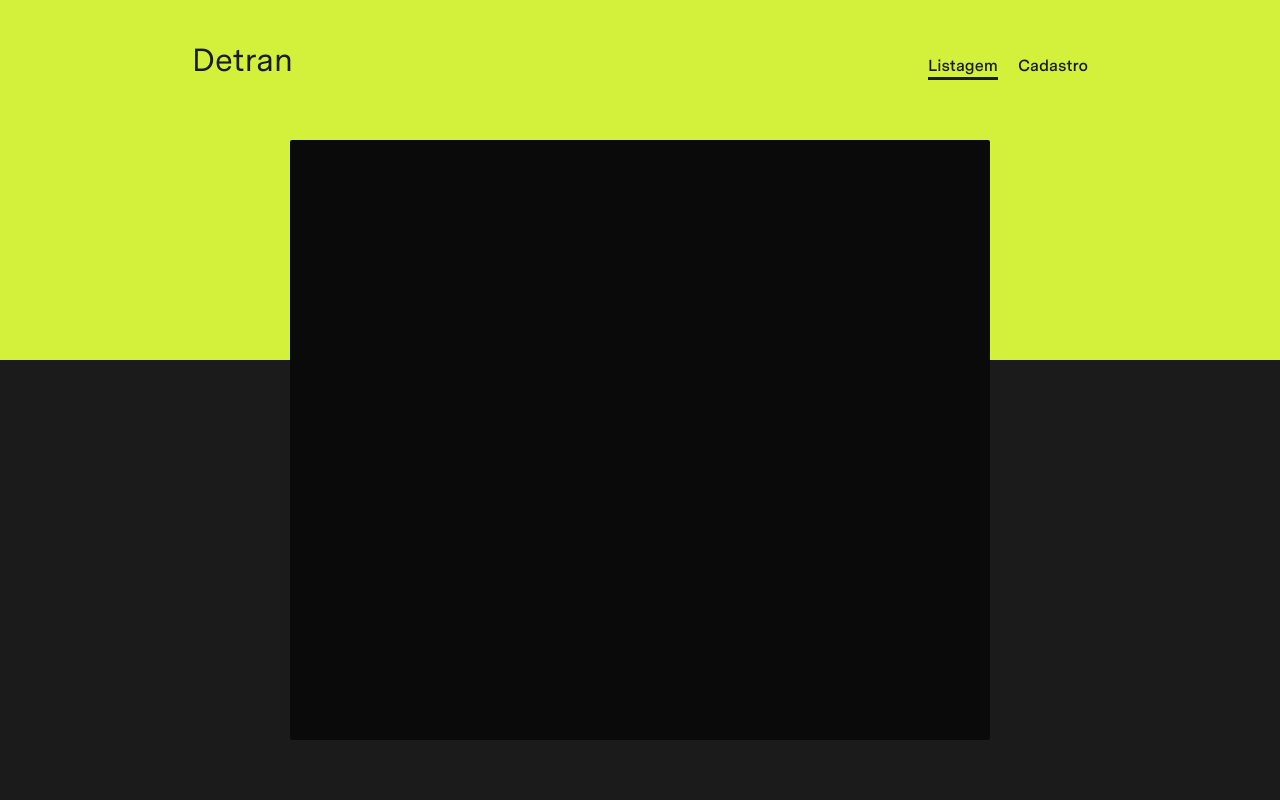
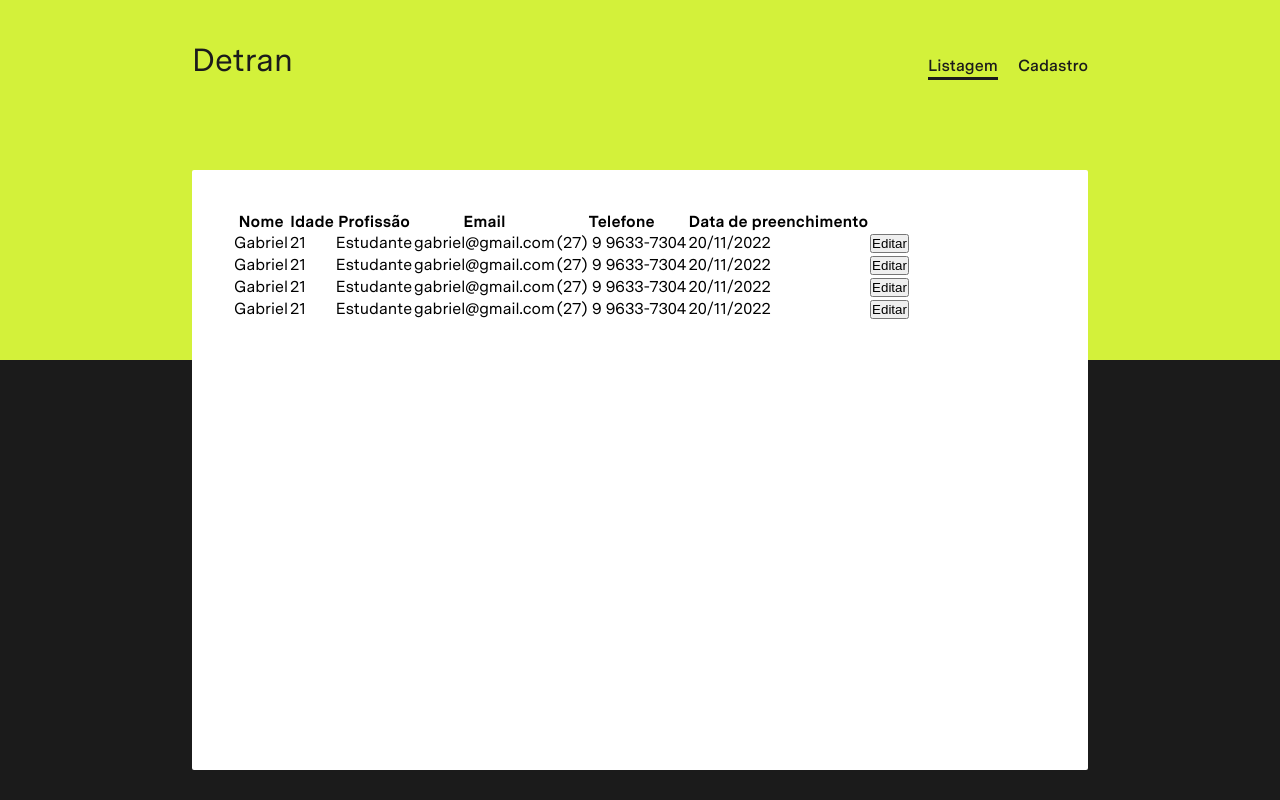
Before and after one commit to matosgabriel/rethink-challenge, a React (Create React App) app: page / in a window 1280 px wide. Built offline with nearby package versions, Linux system fonts and the light colour scheme.

Commit message:
Adding search box beside the form

```diff
--- a/db.json
+++ b/db.json
@@ -17,6 +17,33 @@
       "phone": "(31) 9 9999-9999",
       "fillDate": "2022-11-19T00:00:00.000Z",
       "id": "2ef4300e-94d5-47b7-8908-8a0f5a7c0fb0"
+    },
+    {
+      "name": "Gabriel",
+      "age": 21,
+      "occupation": "Taxista",
+      "email": "gabriel@gmail.com",
+      "phone": "(27) 9 9873-7403",
+      "fillDate": "2022-11-20T00:00:00.000Z",
+      "id": "ca34aab4-baac-4836-b464-16f85807badf"
+    },
+    {
+      "name": "Gabriel",
+      "age": 21,
+      "occupation": "Taxista",
+      "email": "gabriel@gmail.com",
+      "phone": "(27) 9 9873-7403",
+      "fillDate": "2022-11-20T00:00:00.000Z",
+      "id": "769d35cf-0833-4a5e-be77-3eda39d86ed0"
+    },
+    {
+      "name": "Gabriel",
+      "age": 21,
+      "occupation": "Taxista",
+      "email": "gabriel@gmail.com",
+      "phone": "(27) 9 9873-7403",
+      "fillDate": "2022-11-20T00:00:00.000Z",
+      "id": "1811ecac-5f0b-4175-a604-f2eea2498d7f"
     }
   ]
 }
--- a/src/components/Header/styles.module.css
+++ b/src/components/Header/styles.module.css
@@ -45,8 +45,8 @@
   color: var(--black-800);
 }
 
-@media (max-width: 720px) {
+/* @media (max-width: 720px) {
   .header {
     padding: 3vw 10% 3vw 10%;
   }
-}
+} */
--- a/src/pages/Registration/index.tsx
+++ b/src/pages/Registration/index.tsx
@@ -15,7 +15,7 @@
   const [occupation, setOccupation] = useState<string>("");
   const [email, setEmail] = useState<string>("");
   const [phone, setPhone] = useState<string>("");
-  const [fillDate, setFillDate] = useState<string>();
+  const [fillDate, setFillDate] = useState<string>("");
 
   const navigate = useNavigate();
 
@@ -40,6 +40,7 @@
           theme: "dark",
           position: "bottom-center",
           style: { background: "var(--black-900)" },
+          progressStyle: { background: "var(--pear)" },
         });
       } catch {
         // Error toastify message
@@ -58,8 +59,25 @@
     <div className={styles.container}>
       <Header />
 
+      <div className={styles.content}>
+        <aside className={styles.searchBox}>
+          <h1>Busca</h1>
+
+          <Input placeholder="Fulano" />
+
+          <div className={styles.searchResults}>
+            <ul>
+              <li onClick={() => console.log("clicou")}>Gabriel</li>
+              <li onClick={() => console.log("clicou")}>Gabriel</li>
+              <li onClick={() => console.log("clicou")}>Gabriel</li>
+            </ul>
+
+            {/* <h2>Sem resultados</h2> */}
+          </div>
+        </aside>
+
         <main className={styles.main}>
-        <h1>Cadastro</h1>
+          <h1>Informações</h1>
 
           <form className={styles.form} onSubmit={formSubmit}>
             <div className={styles.input1}>
@@ -125,14 +143,15 @@
 
             <div className={styles.buttons}>
               <Button
-              title="Cancelar"
+                title="Limpar"
                 type="button"
                 onClick={() => navigate("/")}
               />
-            <Button title="Enviar" type="submit" />
+              <Button title="Cadastrar" type="submit" />
             </div>
           </form>
         </main>
+      </div>
       <div className={styles.fillBox}></div>
     </div>
   );
--- a/src/pages/Registration/styles.module.css
+++ b/src/pages/Registration/styles.module.css
@@ -5,13 +5,76 @@
 
   height: 100vh;
   width: 100%;
+
+  gap: 20px;
+}
+
+.content {
+  display: flex;
+  flex-direction: row;
+
+  margin: auto;
+  width: auto;
+
+  gap: 20px 10px;
+}
+
+.searchBox {
+  display: flex;
+  flex-direction: column;
+
+  width: 380px;
+  height: 100%;
+  background-color: var(--black-900);
+
+  padding: 40px;
+}
+
+.searchBox h1 {
+  margin-bottom: 32px;
+  color: var(--white);
+  font-size: 28px;
+}
+
+.searchResults {
+  display: flex;
+  align-items: center;
+  margin-top: 40px;
+
+  height: 100%;
+}
+
+.searchBox ul {
+  display: flex;
+  flex-direction: column;
+  height: 220px;
+  width: 100%;
+  gap: 10px;
+
+  overflow-y: scroll;
+}
+
+.searchBox li {
+  color: var(--white);
+  font-size: 16px;
+  cursor: pointer;
+}
+
+.searchBox li:hover {
+  color: var(--pear);
+}
+
+.searchResults h2 {
+  color: var(--pear);
+  font-size: 16px;
+  text-align: center;
+  width: 100%;
 }
 
 .main {
   padding: 40px;
   background: #0a0a0a;
   width: auto;
-  margin: auto;
   border-radius: 2px;
 }
 
@@ -75,14 +138,29 @@
   z-index: -1;
 }
 
-@media (max-width: 720px) {
+@media (max-width: 1080px) {
+  .content {
+    flex-direction: column;
+  }
+
+  .searchBox {
+    width: 100%;
+  }
+
+  .searchBox ul {
+    height: 140px;
+  }
+
+  .form {
+    gap: 20px 0;
+  }
+}
+
+@media (max-width: 820px) {
   .form {
     display: flex;
     flex-direction: column;
-    /* display: grid; */
     flex-wrap: wrap;
-    /* max-width: 700px; */
-    /* height: auto; */
     gap: 20px 0;
   }
 }
--- a/src/pages/ShowUsers/index.tsx
+++ b/src/pages/ShowUsers/index.tsx
@@ -8,7 +8,65 @@
       <Header />
 
       <main className={styles.main}>
-        <div className={styles.listing}></div>
+        <table>
+          <thead>
+            <tr>
+              <th>Nome</th>
+              <th>Idade</th>
+              <th>Profissão</th>
+              <th>Email</th>
+              <th>Telefone</th>
+              <th>Data de preenchimento</th>
+              <th></th>
+            </tr>
+          </thead>
+          <tbody>
+            <tr>
+              <td data-label="Nome">Gabriel</td>
+              <td data-label="Idade">21</td>
+              <td data-label="Profissão">Estudante</td>
+              <td data-label="Email">gabriel@gmail.com</td>
+              <td data-label="Telefone">(27) 9 9633-7304</td>
+              <td data-label="Data de preenchimento">20/11/2022</td>
+              <td>
+                <button>Editar</button>
+              </td>
+            </tr>
+            <tr>
+              <td data-label="Nome">Gabriel</td>
+              <td data-label="Idade">21</td>
+              <td data-label="Profissão">Estudante</td>
+              <td data-label="Email">gabriel@gmail.com</td>
+              <td data-label="Telefone">(27) 9 9633-7304</td>
+              <td data-label="Data de preenchimento">20/11/2022</td>
+              <td>
+                <button>Editar</button>
+              </td>
+            </tr>
+            <tr>
+              <td data-label="Nome">Gabriel</td>
+              <td data-label="Idade">21</td>
+              <td data-label="Profissão">Estudante</td>
+              <td data-label="Email">gabriel@gmail.com</td>
+              <td data-label="Telefone">(27) 9 9633-7304</td>
+              <td data-label="Data de preenchimento">20/11/2022</td>
+              <td>
+                <button>Editar</button>
+              </td>
+            </tr>
+            <tr>
+              <td data-label="Nome">Gabriel</td>
+              <td data-label="Idade">21</td>
+              <td data-label="Profissão">Estudante</td>
+              <td data-label="Email">gabriel@gmail.com</td>
+              <td data-label="Telefone">(27) 9 9633-7304</td>
+              <td data-label="Data de preenchimento">20/11/2022</td>
+              <td>
+                <button>Editar</button>
+              </td>
+            </tr>
+          </tbody>
+        </table>
       </main>
 
       <div className={styles.fillBox}></div>
--- a/src/pages/ShowUsers/styles.module.css
+++ b/src/pages/ShowUsers/styles.module.css
@@ -9,13 +9,13 @@
 
 .main {
   padding: 40px;
-  background: #0a0a0a;
+  background-color: var(--white);
   width: auto;
-  margin: auto;
+  /* margin: auto; */
   border-radius: 2px;
-  max-width: 700px;
-  width: 100%;
   height: 600px;
+
+  margin: 7% 15% 0;
 }
 
 .fillBox {
--- a/src/styles/global.css
+++ b/src/styles/global.css
@@ -29,3 +29,7 @@
 a {
   text-decoration: none;
 }
+
+ul {
+  list-style: none;
+}
```
Also changed, not shown: functions.ts (added, +60 -0 lines). Lines whose indentation alone changed are shown as unchanged.
